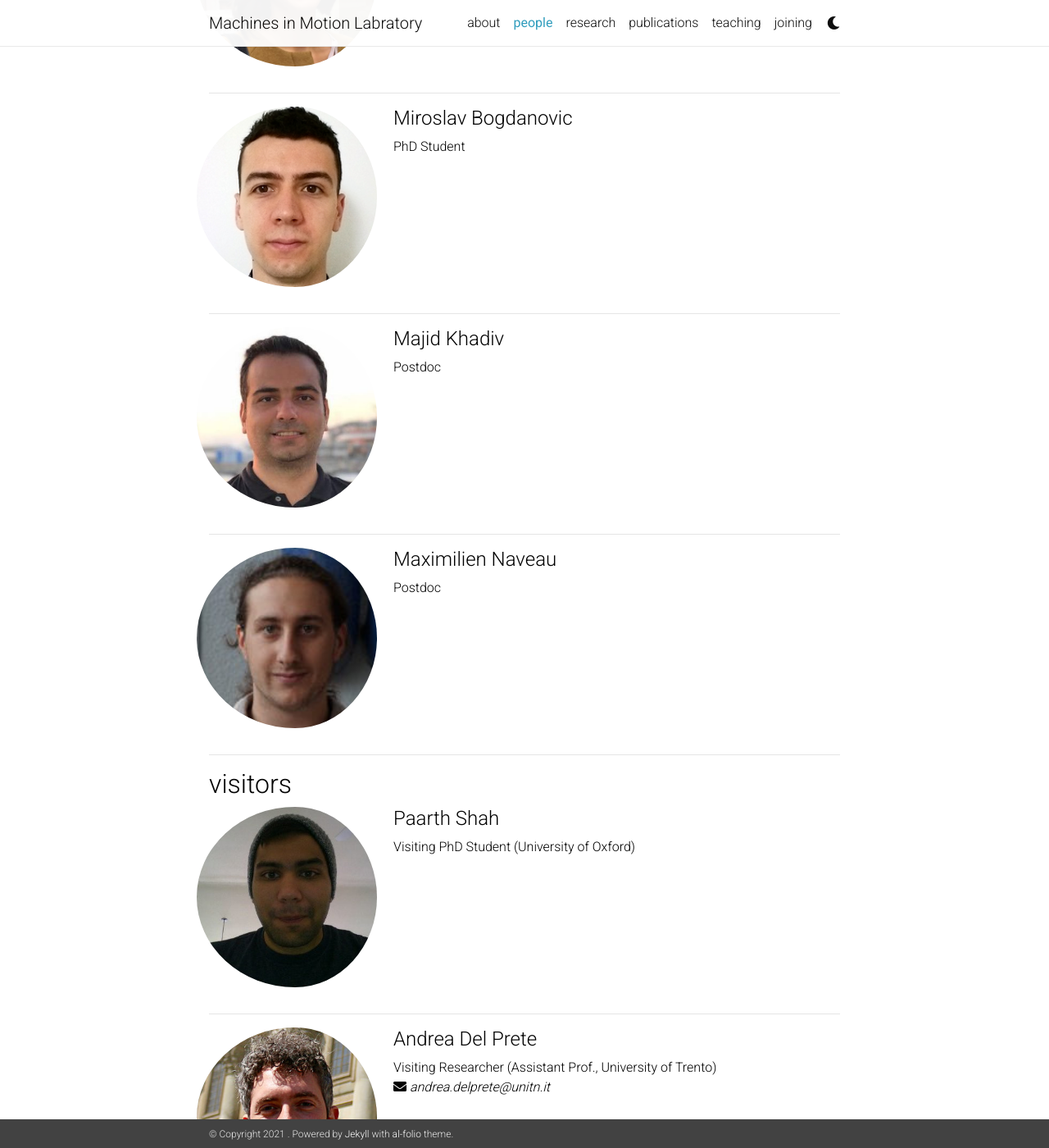
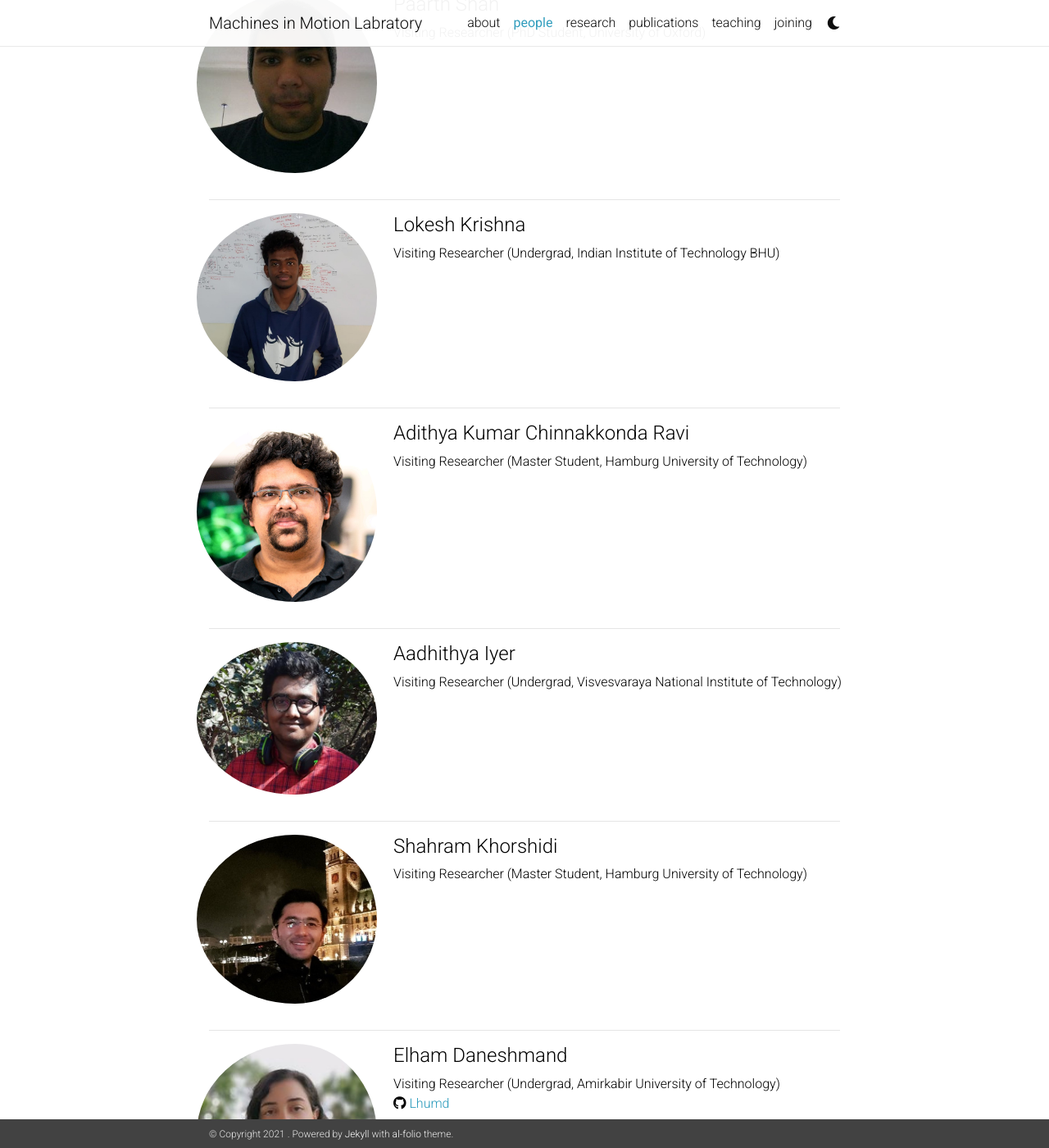
Before and after one commit to machines-in-motion/mim_website, a Jekyll site: the page built from _pages/people.md, in a window 1280 px wide and 1400 px high, scrolled down 3791 px. Shown: the whole window at 82% size. Built offline with Jekyll 4.4.1, drawn with Linux system fonts in a browser that asks for light colours; nearby versions of some CDN libraries; a style sheet for code colours, icons or effects is not loaded; some of the changed text lies outside the part shown.

Commit message:
added visiting students

```diff
--- a/_data/affiliates.yml
+++ b/_data/affiliates.yml
@@ -1,20 +1,3 @@
-
-- name: Lokesh Krishna
-  image: people/lkrishna.jpeg
-  position: Intern
-
-- name: Adithya Kumar Chinnakkonda Ravi
-  position: Intern
-
-- name: Shahram Khorshidi
-  image: people/skhorshidi.jpeg
-  position: Intern
-
-- name: Elham Daneshmand
-  image: people/edaneshmand.jpeg
-  position: Intern
-  github: Lhumd
-
 - name: Ahmad Gazar
   image: people/agazar.jpeg
   position: PhD Student
--- a/_data/visitors.yml
+++ b/_data/visitors.yml
@@ -1,7 +1,27 @@
 - name: Paarth Shah
   image: people/pshah.jpeg
-  position: Visiting PhD Student (University of Oxford)
+  position: Visiting Researcher (PhD Student, University of Oxford)
 
+- name: Lokesh Krishna
+  image: people/lkrishna.jpeg
+  position: Visiting Researcher (Undergrad, Indian Institute of Technology BHU)
+
+- name: Adithya Kumar Chinnakkonda Ravi
+  image: people/akumar.jpeg
+  position: Visiting Researcher (Master Student, Hamburg University of Technology)
+
+- name: Aadhithya Iyer
+  image: people/aiyer.png
+  position: Visiting Researcher (Undergrad, Visvesvaraya National Institute of Technology)
+
+- name: Shahram Khorshidi
+  image: people/skhorshidi.jpeg
+  position: Visiting Researcher (Master Student, Hamburg University of Technology)
+
+- name: Elham Daneshmand
+  image: people/edaneshmand.jpeg
+  position: Visiting Researcher (Undergrad, Amirkabir University of Technology)
+  github: Lhumd
 
 - name: Andrea Del Prete
   degrees:
```
Also changed, not shown: assets/img/people/aiyer.png (added), assets/img/people/akumar.jpeg (added).
